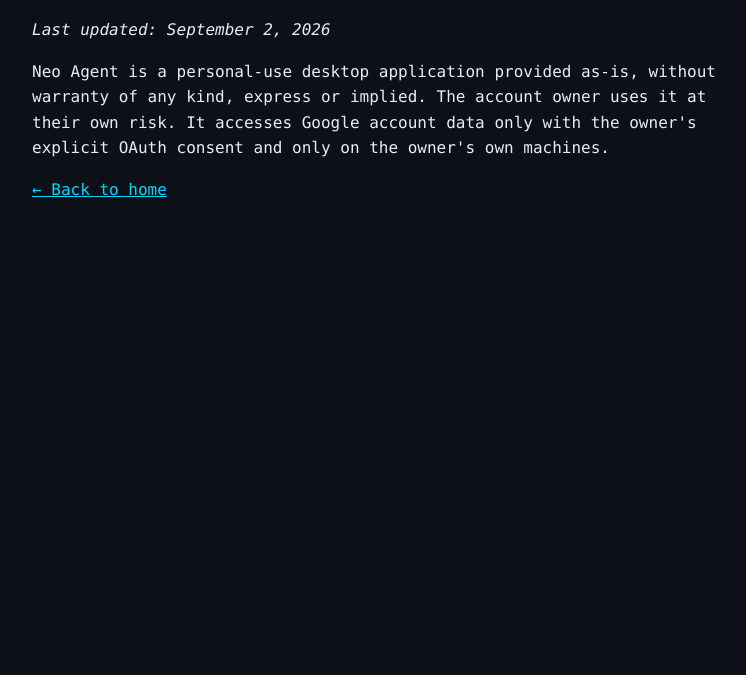
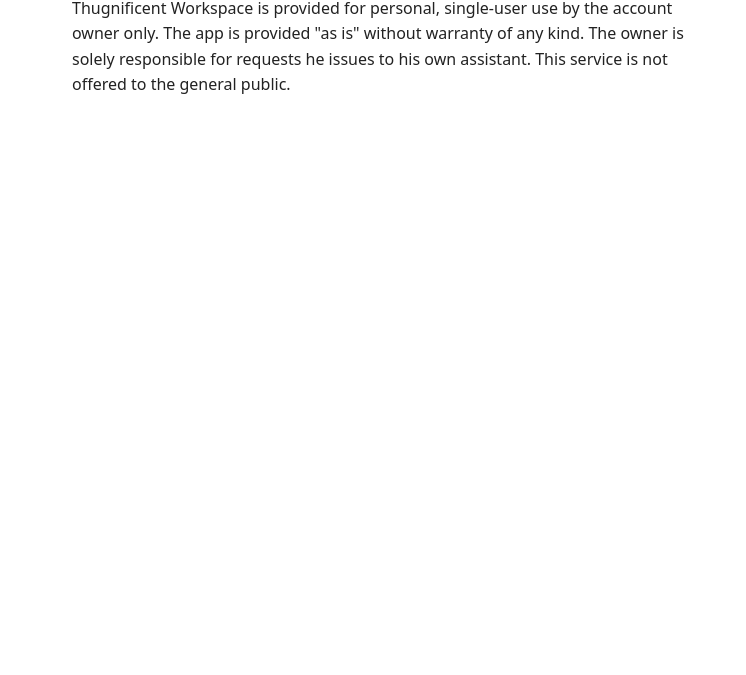
Before and after one commit to ai-rudeboi/neo-agent-connector, a plain HTML site: page terms.html in a window 1280 px wide. Shown: the part 125-800 px from the top of the page, without its empty margins (248-994 px from the left). Drawn offline with Linux system fonts and the light colour scheme.

```diff
--- a/terms.html
+++ b/terms.html
@@ -1,12 +1,10 @@
-<!DOCTYPE html>
-<html lang="en"><head><meta charset="utf-8"><meta name="viewport" content="width=device-width,initial-scale=1">
-<title>Terms of Service — Neo Agent</title>
-<style>body{background:#0d1117;color:#e6edf3;font-family:ui-monospace,Menlo,monospace;margin:0;line-height:1.6}
-main{max-width:720px;margin:0 auto;padding:48px 24px} h1{color:#00d4ff} a{color:#00d4ff}</style></head><body><main>
+<!doctype html>
+<html lang="en">
+<head><meta charset="utf-8"><title>Terms of Service &mdash; Thugnificent Workspace</title>
+<style>body{font-family:system-ui,sans-serif;max-width:640px;margin:3rem auto;padding:0 1rem;line-height:1.6;color:#222}</style>
+</head>
+<body>
 <h1>Terms of Service</h1>
-<p><em>Last updated: September 2, 2026</em></p>
-<p>Neo Agent is a personal-use desktop application provided as-is, without warranty of any kind, express or implied.
-The account owner uses it at their own risk. It accesses Google account data only with the owner's explicit OAuth consent
-and only on the owner's own machines.</p>
-<p><a href="index.html">← Back to home</a></p>
-</main></body></html>
+<p>Thugnificent Workspace is provided for personal, single-user use by the account owner only. The app is provided "as is" without warranty of any kind. The owner is solely responsible for requests he issues to his own assistant. This service is not offered to the general public.</p>
+</body>
+</html>
```
